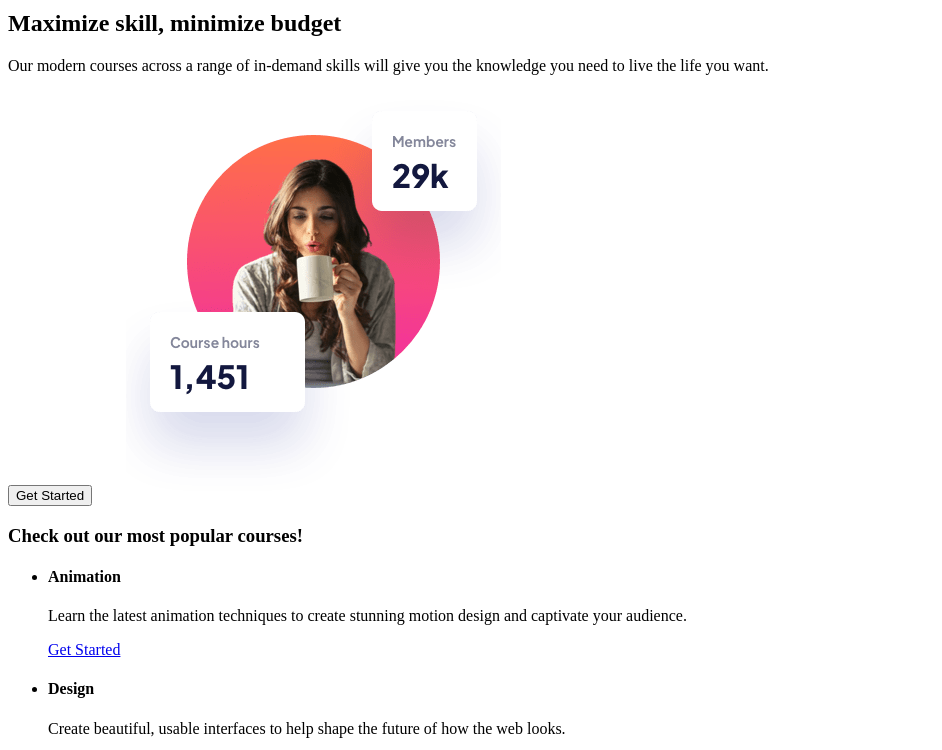
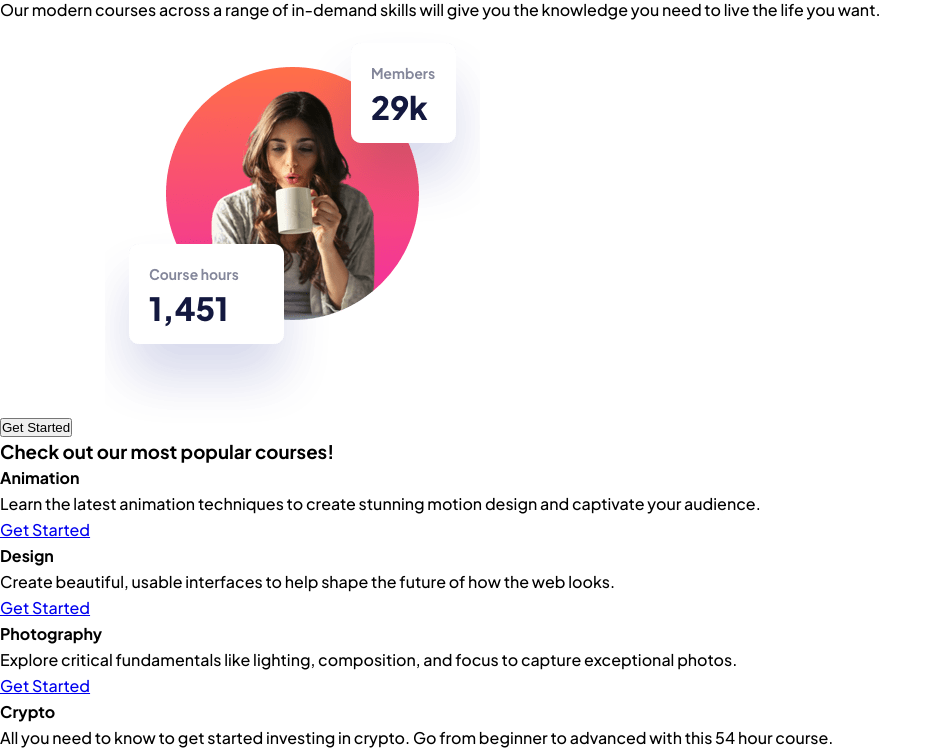
Before and after one commit to danieldiogenes/skilled-elearning, a plain HTML site: page index.html in a window 1280 px wide. Shown: the part 81-831 px from the top of the page, without its empty margins (0-942 px from the left). Drawn offline with Linux system fonts and the light colour scheme.

Commit message:
feat:add style.css file

```diff
--- a/index.html
+++ b/index.html
@@ -3,9 +3,11 @@
 <head>
   <meta charset="UTF-8">
   <meta name="viewport" content="width=device-width, initial-scale=1.0">
-
+  <link rel="preconnect" href="https://fonts.googleapis.com">
+  <link rel="preconnect" href="https://fonts.gstatic.com" crossorigin>
+  <link href="https://fonts.googleapis.com/css2?family=Plus+Jakarta+Sans:wght@500;700;800&display=swap" rel="stylesheet">
   <link rel="icon" type="image/png" sizes="32x32" href="./assets/favicon-32x32.png">
-
+  <link rel="stylesheet" href="style.css">
   <title>Skilled e-learning</title>
 </head>
 <body>
--- /dev/null
+++ b/style.css
@@ -0,0 +1,11 @@
+* {
+  margin: 0;
+  padding: 0;
+}
+
+body {
+  font-family: 'Plus Jakarta Sans', sans-serif;
+  font-size: 16px;
+  line-height: 26px;
+  font-weight: 500;
+}
```
